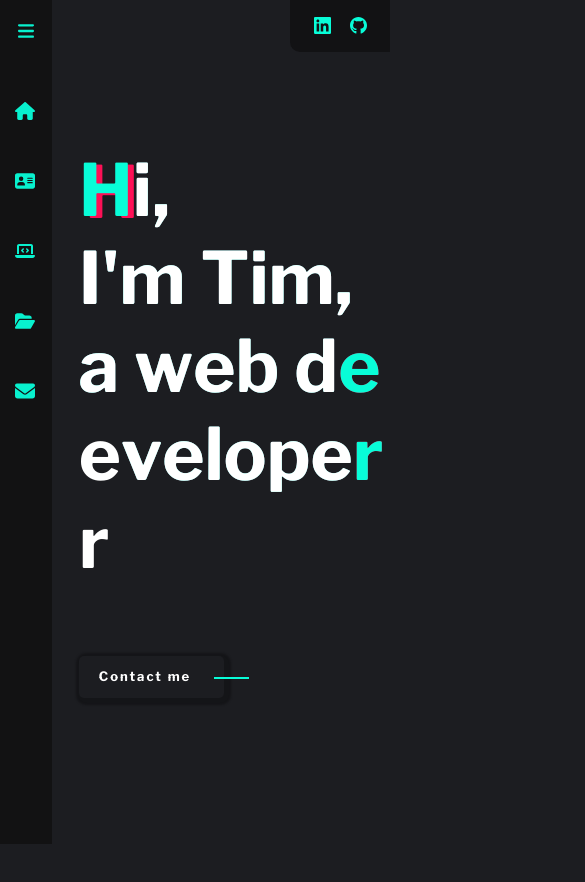
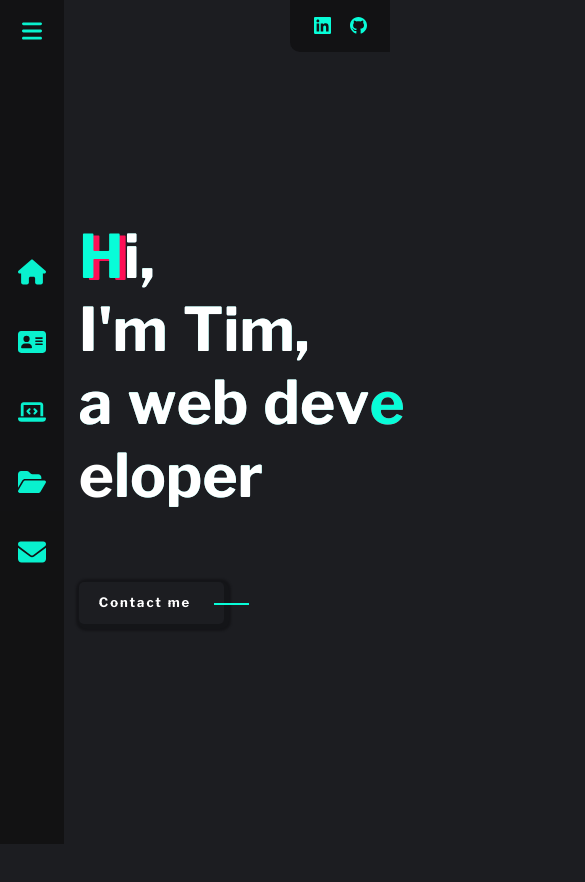
Before and after one commit to Tim-jn/Portfolio, a React (Create React App) app: page / in a window 390 px wide. Shown: the top 882 px of the page, 585 px wide, since content can reach past the window. Built offline with nearby package versions, Linux system fonts and the light colour scheme.

Commit message:
updated responsiveness

```diff
--- a/src/App.scss
+++ b/src/App.scss
@@ -20,8 +20,8 @@ $third-font-color: #08fdd8;
 // Fonts sizes
 
 $h1-desktop-size: 76px;
-$h1-tablet-size: 72px;
-$h1-mobile-size: 68px;
+$h1-tablet-size: 68px;
+$h1-mobile-size: 60px;
 
 $h2-desktop-size: 44px;
 $h2-tablet-size: 40px;
@@ -223,12 +223,12 @@ body {
 .footer {
   background: $secondary-bg-color;
   height: 50px;
-  width: calc(100% - 32px);
+  width: calc(100% - 64px);
   display: flex;
   justify-content: center;
   align-items: center;
   position: relative;
-  left: 30px;
+  left: 64px;
   color: grey;
   font-size: 15px;
 }
@@ -263,6 +263,10 @@ body {
   .home {
     background-size: 768px 299px;
   }
+
+  .footer {
+    font-size: 13px;
+  }
 }
 
 // normal screen mobile
--- a/src/Components/AboutContent/AboutContent.scss
+++ b/src/Components/AboutContent/AboutContent.scss
@@ -65,3 +65,16 @@
         font-size: $p-tablet-size;
     }
 }
+
+// large screen mobile
+
+@media screen and (max-width: 768px) {
+    .about-content {
+        min-width: inherit;
+        width: 100%;
+    }
+
+    .about-paragraph:nth-child(4)::after {
+        display: none;
+    }
+}
--- a/src/Components/HomeContent/HomeContent.scss
+++ b/src/Components/HomeContent/HomeContent.scss
@@ -28,7 +28,9 @@
 // large screen mobile
 
 @media screen and (max-width: 768px) {
-
+  .main-title-content {
+    font-size: $h1-mobile-size;
+  }
 }
 
 // normal screen mobile
--- a/src/Components/SideBar/SideBar.scss
+++ b/src/Components/SideBar/SideBar.scss
@@ -187,50 +187,50 @@
 // normal screen mobile
 
 @media screen and (max-width: 560px) {
-  .sidebar {
-    width: 52px;
-    padding: 6px 14px;
-  }
+//   .sidebar {
+//     width: 52px;
+//     padding: 6px 14px;
+//   }
 
-  .sidebar-active {
-    width: 180px;
-  }
+//   .sidebar-active {
+//     width: 180px;
+//   }
 
-  .sidebar ul li a .icons {
-    width: 20px;
-  }
+//   .sidebar ul li a .icons {
+//     width: 20px;
+//   }
 
-  .sidebar ul {
-    justify-content: flex-start;
-    margin-top: 80px;
-  }
+//   .sidebar ul {
+//     justify-content: flex-start;
+//     margin-top: 80px;
+//   }
 
-  .sidebar .btn {
-    width: 16px;
-  }
+//   .sidebar .btn {
+//     width: 16px;
+//   }
 
-  .profile .profile-details img {
-    height: 30px;
-    width: 30px;
-  }
+//   .profile .profile-details img {
+//     height: 30px;
+//     width: 30px;
+//   }
 
-  .profile .profile-details .name {
-    font-size: 13px;
-  }
+//   .profile .profile-details .name {
+//     font-size: 13px;
+//   }
 
-  .profile .profile-details .job {
-    font-size: 10px;
-  }
+//   .profile .profile-details .job {
+//     font-size: 10px;
+//   }
 
-  .sidebar-active .link-name {
-    font-size: 14px;
-  }
+//   .sidebar-active .link-name {
+//     font-size: 14px;
+//   }
 
-  .sidebar ul li .tooltip {
-    display: none;
-  }
+//   .sidebar ul li .tooltip {
+//     display: none;
+//   }
 
-  .sidebar ul li {
-    margin: 0 5%;
+//   .sidebar ul li {
+//     margin: 0 5%;
+// }
 }
-}
--- a/src/Components/SkillsContent/SkillsContent.scss
+++ b/src/Components/SkillsContent/SkillsContent.scss
@@ -88,3 +88,23 @@
         max-height: 380px;
     }
 }
+
+// large screen mobile
+
+@media screen and (max-width: 768px) {
+    .skills-text {
+        width: 100%;
+    }
+
+    .skills-icons {
+        width: 100%;
+    }
+
+    .skills-paragraphs {
+        width: 100%;
+    }
+
+    .chart-skills {
+       display: none;
+    }
+}
--- a/src/Components/WorkGallery/WorkGallery.scss
+++ b/src/Components/WorkGallery/WorkGallery.scss
@@ -187,7 +187,43 @@ hr {
         font-size: calc($p-tablet-size - 2px);
     }
 
+    .work-text-content {
+        height: 275px;
+    }
+
     .more-work-text {
         font-size: $p-tablet-size;
     }
 }
+
+// large screen mobile
+
+@media screen and (max-width: 768px) {
+    .work-item {
+        margin-bottom: 5%;
+        margin-top: 5%;
+        display: flex;
+        flex-direction: column;
+        align-items: center;
+        width: 100%;
+        max-width: 1080px;
+        position: relative;
+    }
+
+    .work-item:nth-child(3),  .work-item:nth-child(5) {
+        flex-direction: column;
+    }
+
+    .work-miniature {
+        min-width: 250px;
+        min-height: 250px;
+        width: 250px;
+        height: 250px;
+    }
+
+    .work-text-content {
+        width: 100%;
+        max-width: 350px;
+        height: 220px;
+    }
+}
```
